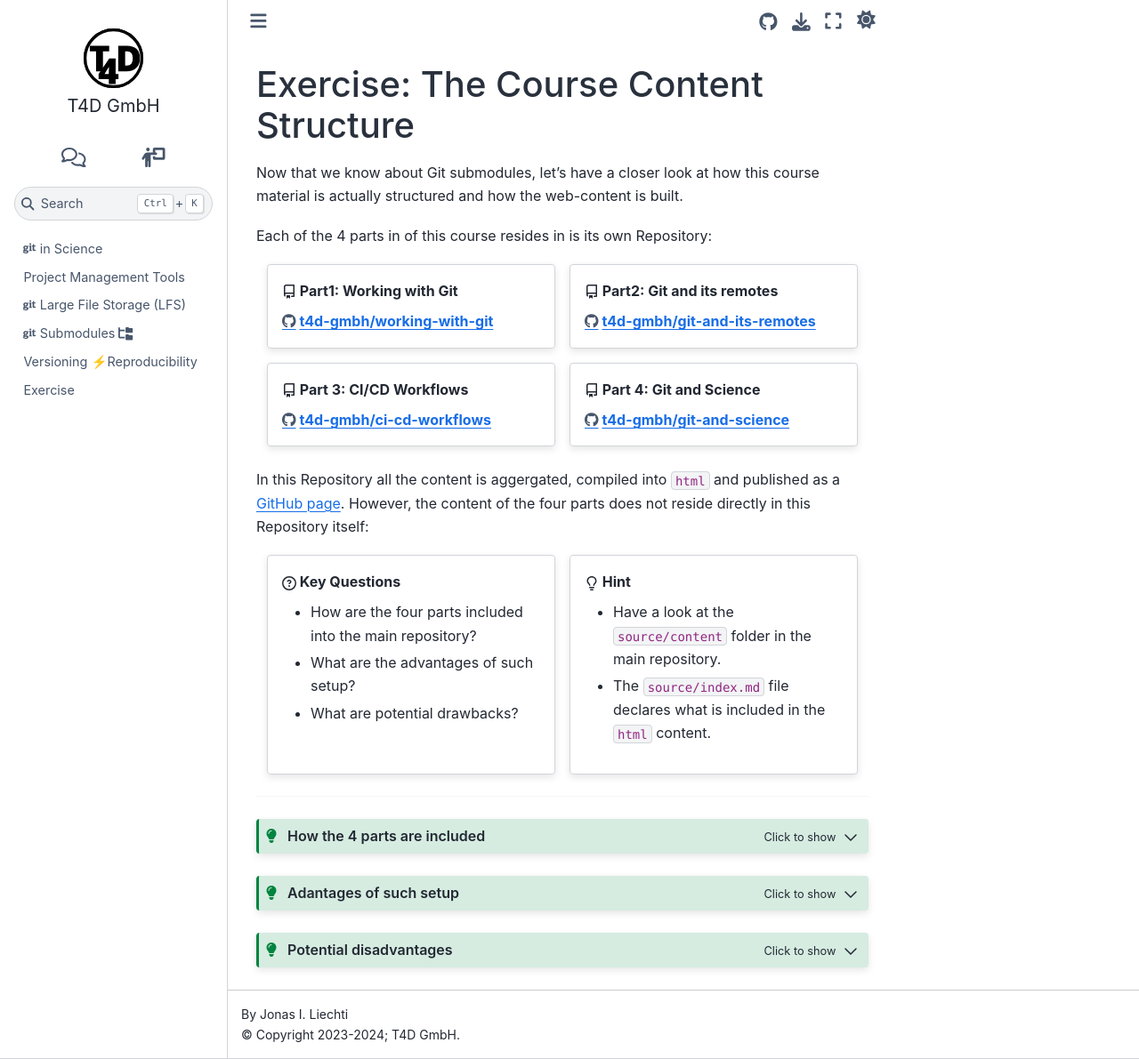
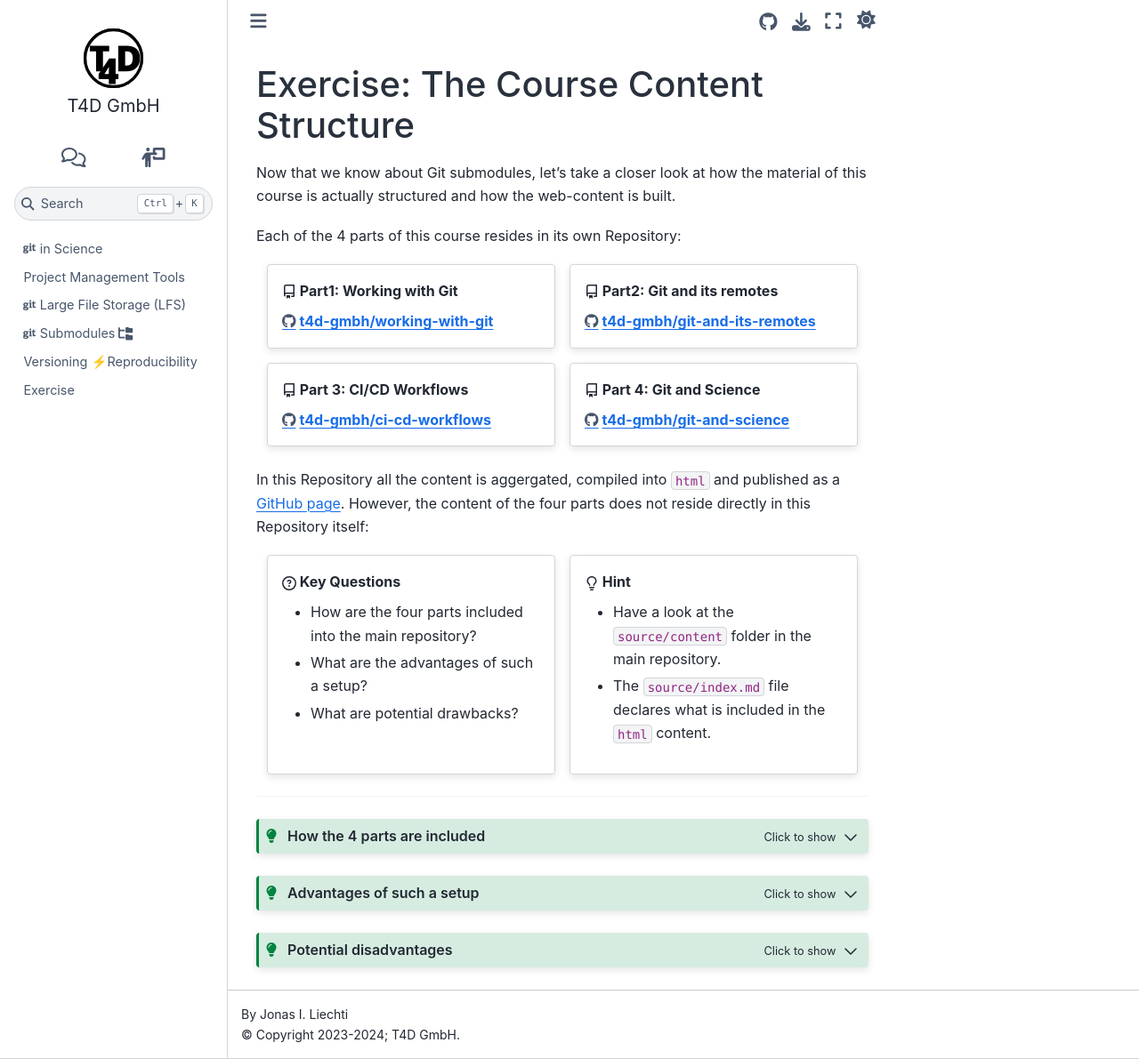
Before and after one commit to t4d-gmbh/git-and-science, a Sphinx documentation site: the page built from source/content/submodules/exo_inspect_course_content.md, in a window 1280 px wide and 1191 px high. Shown: the whole window at 89% size. Built offline with Sphinx 7.4.7 and the Sphinx Book theme 1.1.4, drawn with Linux system fonts in a browser that asks for light colours; the version number could not be read and is left out.

Commit message:
Fixed typos and improved clarity in course content documentation

````diff
--- a/source/content/submodules/exo_inspect_course_content.md
+++ b/source/content/submodules/exo_inspect_course_content.md
@@ -1,10 +1,10 @@
 ## Exercise: The Course Content Structure
 
 {% if page %}
-Now that we know about Git submodules, let's have a closer look at how this course material is actually structured and how the web-content is built.
+Now that we know about Git submodules, let's take a closer look at how the material of this course is actually structured and how the web-content is built.
 
 {% endif %}
-Each of the 4 parts in of this course resides in is its own Repository:
+Each of the 4 parts of this course resides in its own Repository:
 
 ::::{grid} 2 2 2 2
 :gutter: 3
@@ -44,7 +44,7 @@ In **<https://github.com/t4d-gmbh/using-git-in-academia>** the four parts are co
 :class-header: sd-bg-warning sd-text-white
 
 - How are the four parts included into the main repository?
-- What are the advantages of such setup?
+- What are the advantages of such a setup?
 - What are potential drawbacks?
 
 :::
@@ -73,7 +73,7 @@ This is specified in the [`.gitmodules`](https://github.com/t4d-gmbh/using-git-i
 	branch = main
 ```
 
-With this setup we can fetch to content of the submodules (e.g. with `git submodule update --remote`) "unpacking" the content of the repositories into the specificied paths.
+With this setup we can fetch the content of the submodules (e.g. with `git submodule update --remote`) "unpacking" the content of the repositories into the specified paths.
 
 The actual import of the content is then initiated in the `source/index.md` file with import block like this (simplified):
 
@@ -88,10 +88,10 @@ content/working-with-git/source/content/index
 \```
 ```
 
-Finally, the process is automated in the `pages.yml` workflow, that fetches the fours submodules for use (see [relevant lines](https://github.com/t4d-gmbh/using-git-in-academia/blob/5e814c73b3b31b1311b54a8be37976f3da465c83/.github/workflows/pages.yml#L34-L35)), builds the pages and the slides ([here](https://github.com/t4d-gmbh/using-git-in-academia/blob/5e814c73b3b31b1311b54a8be37976f3da465c83/.github/workflows/pages.yml#L41-L46)) and deploys the generated `html` content to a static page ([here](https://github.com/t4d-gmbh/using-git-in-academia/blob/5e814c73b3b31b1311b54a8be37976f3da465c83/.github/workflows/pages.yml#L47-L55)).
+Finally, the process is automated in the `pages.yml` workflow, that fetches the four submodules for us (see [relevant lines](https://github.com/t4d-gmbh/using-git-in-academia/blob/5e814c73b3b31b1311b54a8be37976f3da465c83/.github/workflows/pages.yml#L34-L35)), builds the pages and the slides ([here](https://github.com/t4d-gmbh/using-git-in-academia/blob/5e814c73b3b31b1311b54a8be37976f3da465c83/.github/workflows/pages.yml#L41-L46)) and deploys the generated `html` content to a static page ([here](https://github.com/t4d-gmbh/using-git-in-academia/blob/5e814c73b3b31b1311b54a8be37976f3da465c83/.github/workflows/pages.yml#L47-L55)).
 :::
 
-:::{admonition} Adantages of such setup
+:::{admonition} Advantages of such a setup
 :class: tip, dropdown
 
 With submodules, we can **decouple the content of each part** from each other and the main course.
@@ -110,7 +110,7 @@ Finally, the **parts can be viewed on their own**, see e.g. https://t4d-gmbh.git
 :class: tip, dropdown
 
 Using **Git submodules generally adds a layer of complexity** to a project, which makes it more difficult to handle, especially for collaborators providing smaller contributions.
-Splitting up the content into four different repositories and providing the actual `html` content from a fifth repository, that simply aggregates the four parts obstructs a simple mapping from the individual html pages to the markdown files that define them.
+Splitting up the content into four different repositories and providing the actual `html` content from a fifth repository, that simply aggregates the four parts obstructs a simple mapping from the individual `html` pages to the markdown files that define them.
 
 An additional drawback of submodules can be the decoupling of versions:
 A **change in any of the submodules is not automatically picked up** when running `git submodule update` in the main repository.
````
Also changed, not shown: other parts of source/content/submodules/exo_inspect_course_content.md (+2 -2 lines).
